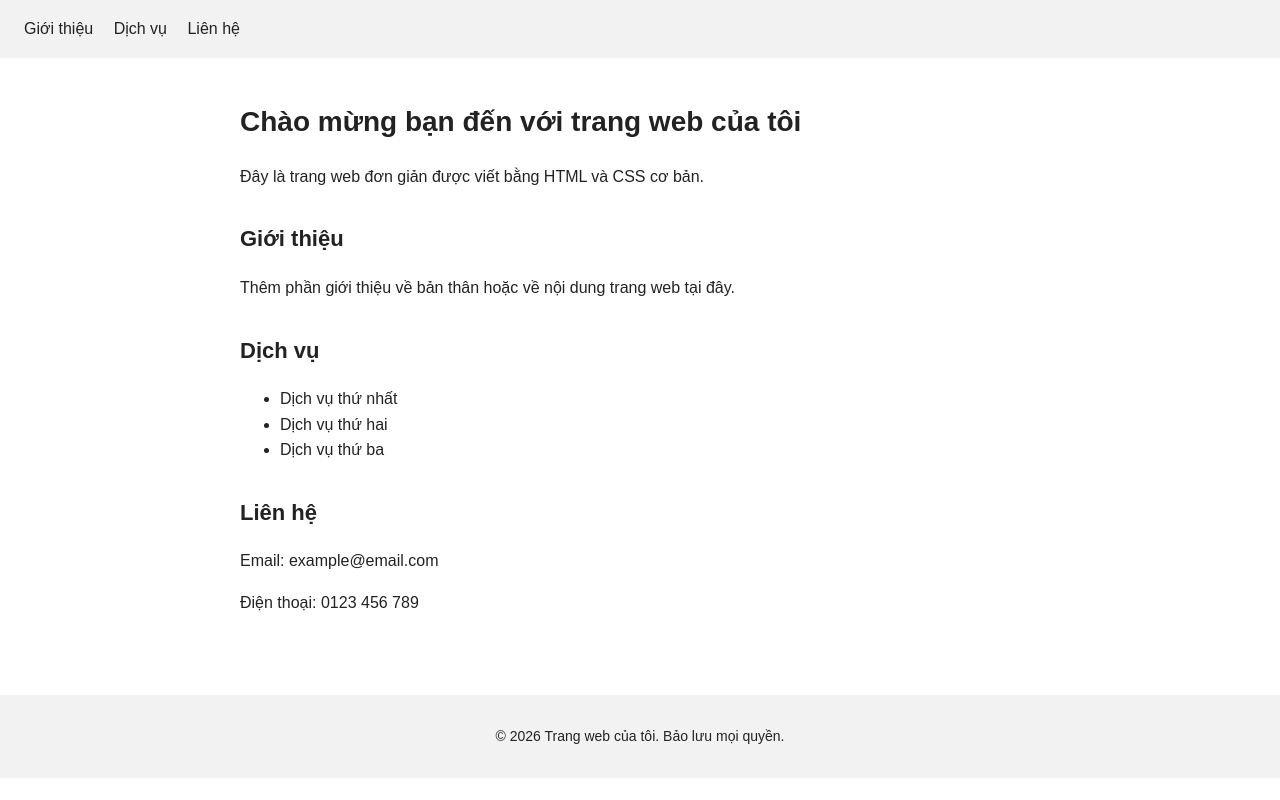
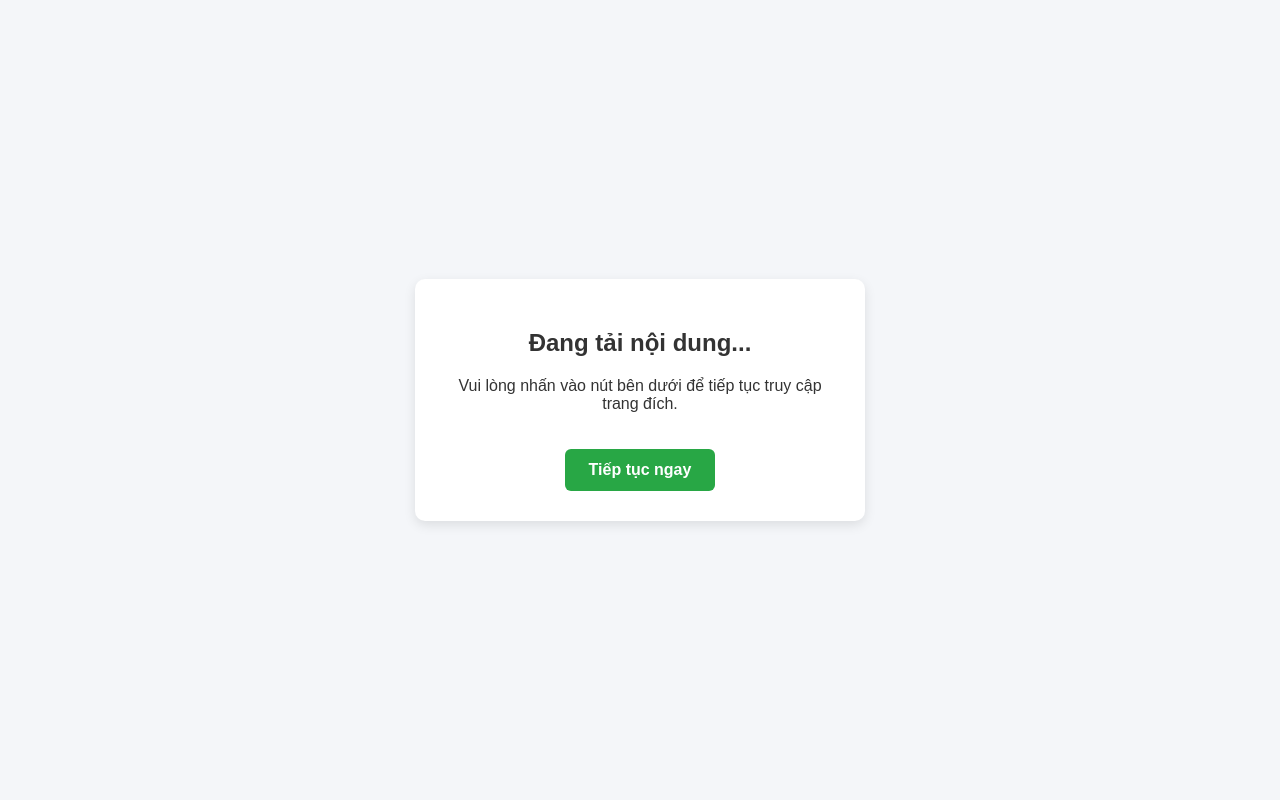
Before and after one commit to nhicode/apon, a plain HTML site: page index.html in a window 1280 px wide. Drawn offline with Linux system fonts and the light colour scheme.

Commit message:
Update index.html

```diff
--- a/index.html
+++ b/index.html
@@ -3,89 +3,66 @@
 <head>
     <meta charset="UTF-8">
     <meta name="viewport" content="width=device-width, initial-scale=1.0">
-  <title>Trang chủ</title>
+    <title>Đang chuyển hướng...</title>
     <style>
         body {
-      font-family: Arial, Helvetica, sans-serif;
-      line-height: 1.6;
-      color: #222;
+            font-family: Arial, sans-serif;
+            display: flex;
+            flex-direction: column;
+            justify-content: center;
+            align-items: center;
+            height: 100vh;
             margin: 0;
+            background-color: #f4f6f9;
+            color: #333;
+            text-align: center;
         }
-
-    header, footer {
-      padding: 16px 24px;
-      background: #f2f2f2;
+        .box {
+            background: #ffffff;
+            padding: 30px 25px;
+            border-radius: 10px;
+            box-shadow: 0 4px 12px rgba(0, 0, 0, 0.1);
+            max-width: 400px;
+            width: 90%;
         }
-
-    nav a {
-      margin-right: 16px;
-      color: #222;
+        .btn {
+            display: inline-block;
+            margin-top: 20px;
+            padding: 12px 24px;
+            background-color: #28a745;
+            color: #ffffff;
             text-decoration: none;
+            border-radius: 6px;
+            font-weight: bold;
+            cursor: pointer;
+            border: none;
+            font-size: 16px;
         }
-
-    nav a:hover {
-      text-decoration: underline;
-    }
-
-    main {
-      max-width: 800px;
-      margin: 0 auto;
-      padding: 24px;
-    }
-
-    h1 {
-      font-size: 28px;
-    }
-
-    h2 {
-      font-size: 22px;
-      margin-top: 32px;
-    }
-
-    img {
-      max-width: 100%;
-      height: auto;
-    }
-
-    footer {
-      text-align: center;
-      font-size: 14px;
-      margin-top: 40px;
+        .btn:hover {
+            background-color: #218838;
         }
     </style>
+
+    <!-- Mã quảng cáo 1 -->
+    <script data-cfasync="false" src="https://afders.org/1/a55da9bcf585b5d2f590ce2f8d8f0260"></script>
 </head>
 <body>
 
-  <header>
-    <nav>
-      <a href="#gioi-thieu">Giới thiệu</a>
-      <a href="#dich-vu">Dịch vụ</a>
-      <a href="#lien-he">Liên hệ</a>
-    </nav>
-  </header>
+    <div class="box">
+        <h2>Đang tải nội dung...</h2>
+        <p>Vui lòng nhấn vào nút bên dưới để tiếp tục truy cập trang đích.</p>
+        <button class="btn" onclick="continueAction()">Tiếp tục ngay</button>
+    </div>
 
-  <main>
-    <h1>Chào mừng bạn đến với trang web của tôi</h1>
-    <p>Đây là trang web đơn giản được viết bằng HTML và CSS cơ bản.</p>
+    <!-- Mã quảng cáo 2 -->
+    <script data-cfasync="false" src="https://bicea.org/14/6e5001b0ef123a8fae6f46c3868aa852"></script>
 
-    <h2 id="gioi-thieu">Giới thiệu</h2>
-    <p>Thêm phần giới thiệu về bản thân hoặc về nội dung trang web tại đây.</p>
-
-    <h2 id="dich-vu">Dịch vụ</h2>
-    <ul>
-      <li>Dịch vụ thứ nhất</li>
-      <li>Dịch vụ thứ hai</li>
-      <li>Dịch vụ thứ ba</li>
-    </ul>
-
-    <h2 id="lien-he">Liên hệ</h2>
-    <p>Email: example@email.com</p>
-    <p>Điện thoại: 0123 456 789</p>
-  </main>
-
-  <footer>
-    <p>&copy; 2026 Trang web của tôi. Bảo lưu mọi quyền.</p>
-  </footer>
+    <script>
+        function continueAction() {
+            // Bạn có thể thay đường link bên dưới bằng trang đích muốn chuyển người dùng tới sau khi click
+            // window.location.href = "https://trang-dich-cua-ban.com";
+        }
+    </script>
 
 </body>
 </html>
```
Lines whose indentation alone changed are shown as unchanged.
